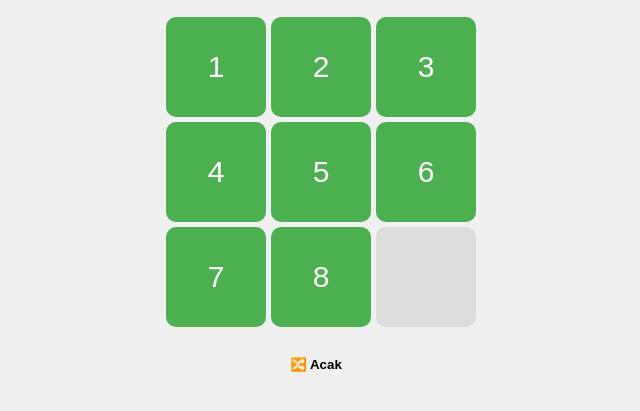
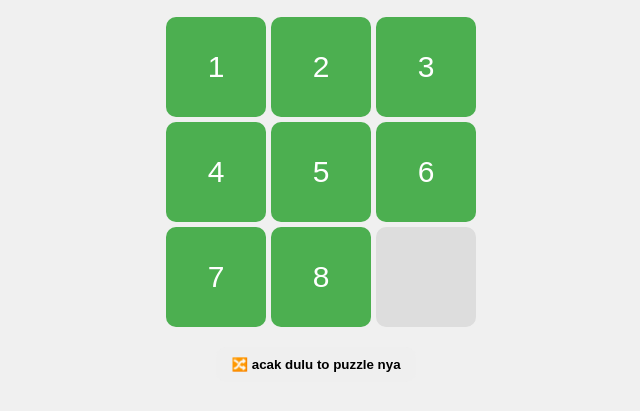
Before and after one commit to berundul/website-game, a plain HTML site: page index.html in a window 1280 px wide. Shown: the part 89-500 px from the top of the page, without its empty margins (324-964 px from the left). Drawn offline with Linux system fonts and the light colour scheme.

Commit message:
Update index.html

```diff
--- a/index.html
+++ b/index.html
@@ -57,7 +57,7 @@ font-weight:bold;
 
 <div id="puzzle"></div>
 
-<button onclick="shuffle()">🔀 Acak</button>
+<button onclick="shuffle()">🔀 acak dulu to puzzle nya</button>
 
 <script>
 
```
